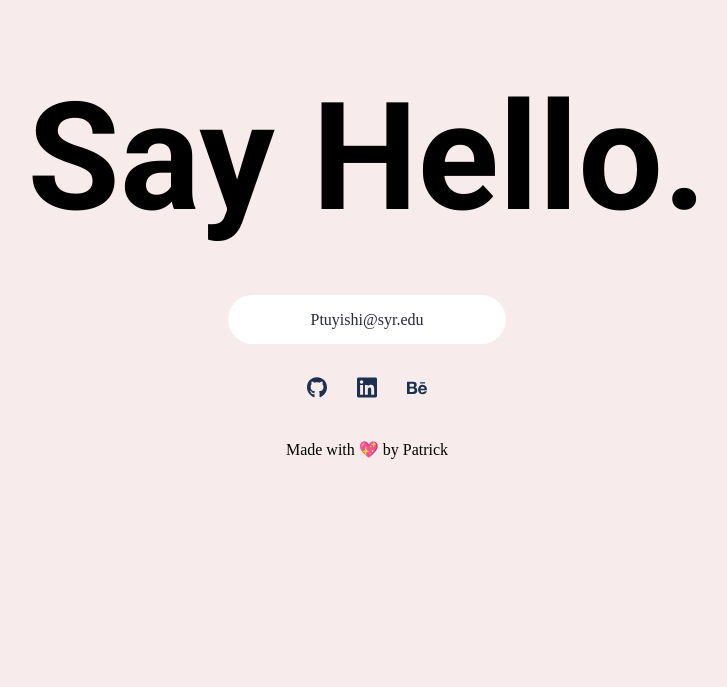
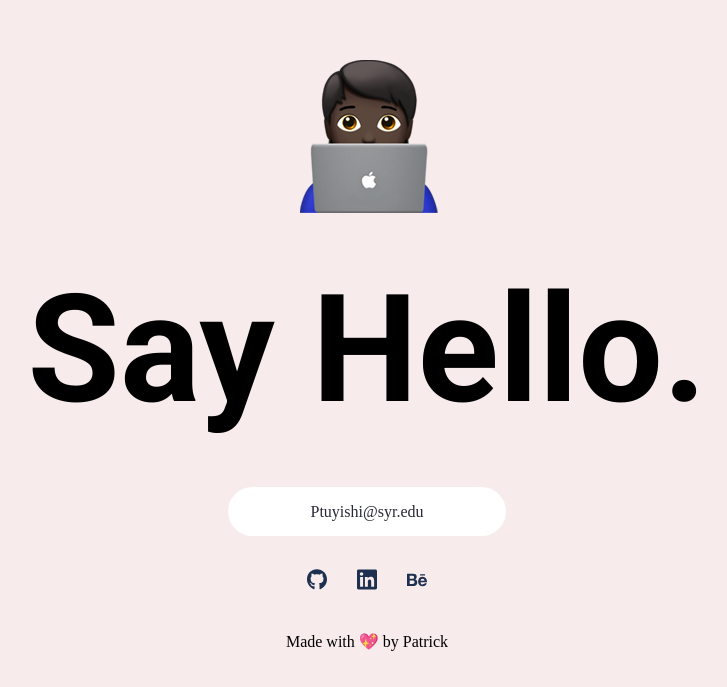
Before and after one commit to ptuyishi-su/patrick-react-portfolio, a React (Create React App) app: page /Home in a window 1280 px wide. Shown: the part 3408-4095 px from the top of the page, without its empty margins (273-1000 px from the left). Before the commit the page ends 3903 px from the top, so only its background shows below. Built offline with nearby package versions, Linux system fonts and the light colour scheme.

Commit message:
added footer emoji

```diff
--- a/src/Pages/Home/Footer.jsx
+++ b/src/Pages/Home/Footer.jsx
@@ -8,7 +8,7 @@ export default function Footer() {
         <section className="footer--section" id="myFooter">
             <div className="footer--section--container">
                 <div className="footer--content">
-                    {/* <LazyLoadImage src="/img/hero_img.png" alt="Patrick Profile" className="footer-hero"/> */}
+                    <LazyLoadImage src="/img/technologist.png" alt="Patrick Profile" className="footer-hero"/>
                     <h1 className="footer--title">Say Hello.</h1>
                     <div className="footer--email">
                         <a  href="mailto:Ptuyishi@syr.edu">
```
Also changed, not shown: public/img/technologist-medium.png (added), public/img/technologist.png (added).
